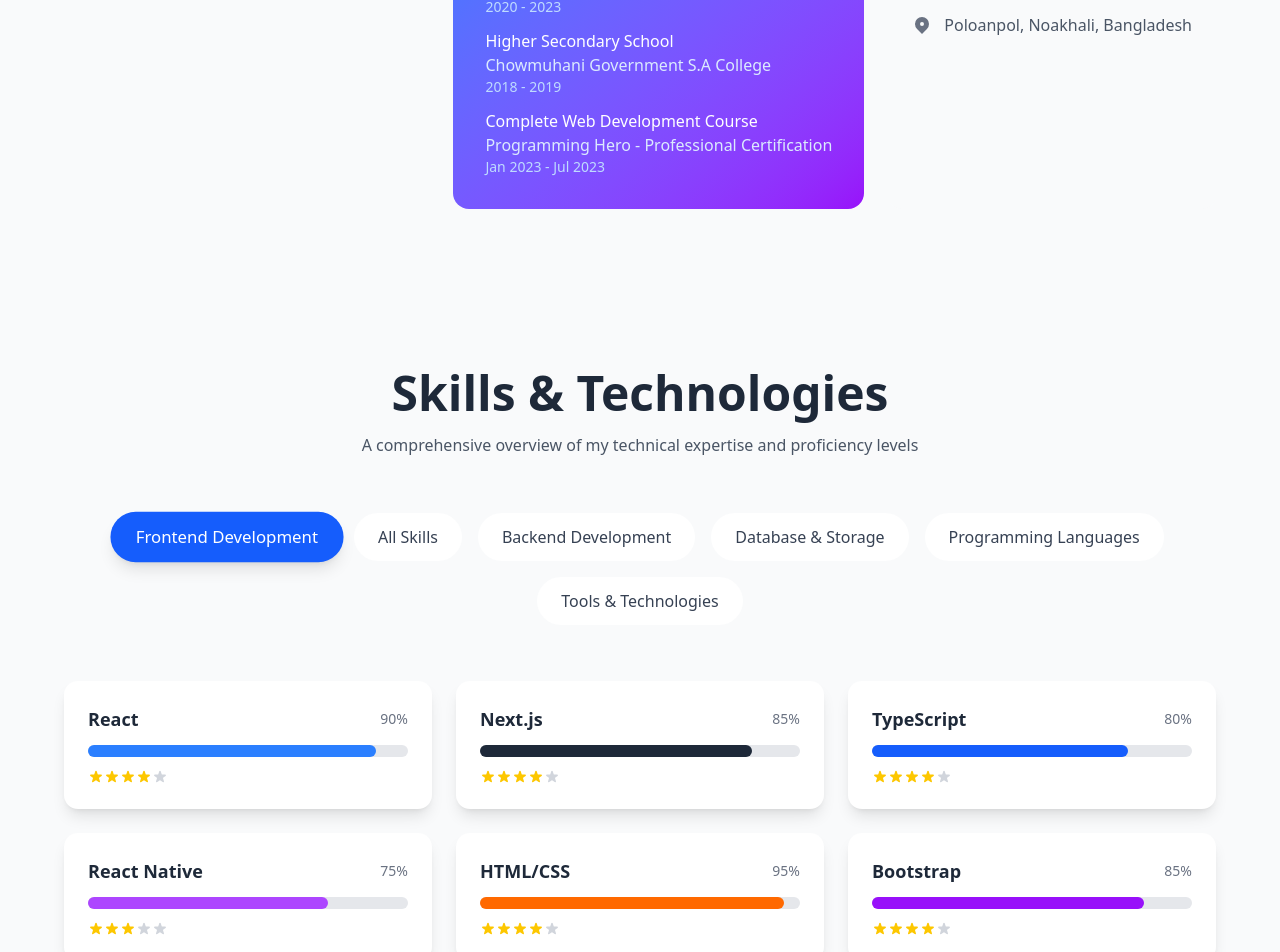
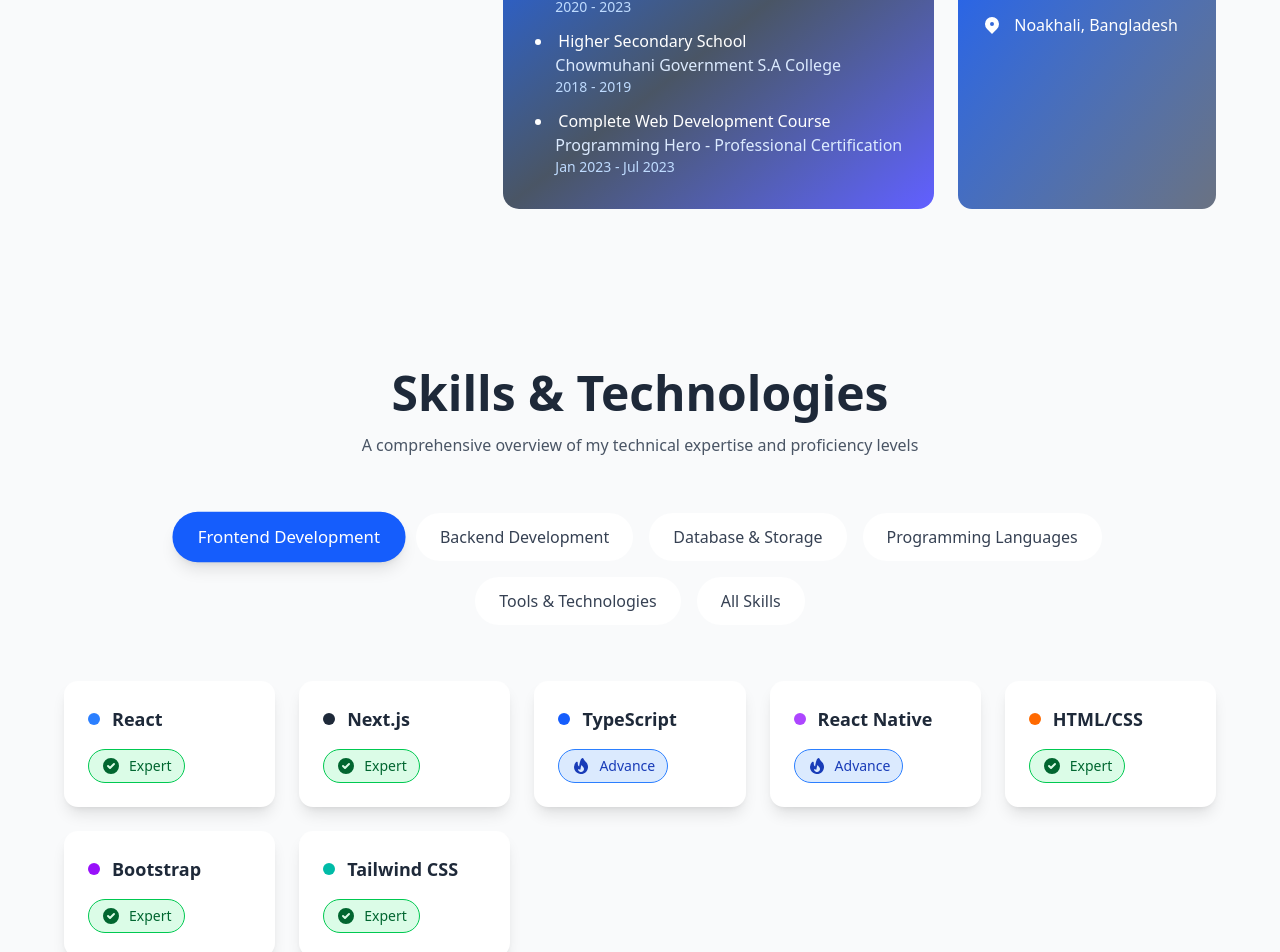
Before and after one commit to sakil470004/portfolio-mynul-3, a Next.js app: page / in a window 1280 px wide. Shown: the part 1700-2652 px from the top of the page. Built offline with nearby package versions, Linux system fonts and the light colour scheme.

Commit message:
updated ui

```diff
--- a/app/components/About.tsx
+++ b/app/components/About.tsx
@@ -92,70 +92,60 @@ const About = () => {
           </div>
           <div className="space-x-6 md:flex md:justify-end mt-16 lg:mt-20">
             {/* education */}
-            <div className="bg-gradient-to-br from-blue-500 to-purple-600 p-8 rounded-2xl text-white">
+            <div className="bg-gradient-to-br from-blue-600 via-gray-600 to-indigo-500 p-8 rounded-2xl text-white">
               <h4 className="text-xl font-semibold mb-4">Education</h4>
-              <div className="space-y-3">
-                <div>
-                  <h5 className="font-medium">
-                    BSc in Computer Science and Engineering
-                  </h5>
-                  <p className="text-blue-100">
-                    Manarat International University, Dhaka
-                  </p>
-                  <p className="text-blue-200 text-sm">2020 - 2023</p>
-                </div>
-                <div>
-                  <h5 className="font-medium">Higher Secondary School</h5>
-                  <p className="text-blue-100">
-                    Chowmuhani Government S.A College
-                  </p>
-                  <p className="text-blue-200 text-sm">2018 - 2019</p>
-                </div>
-                <div>
-                  <h5 className="font-medium">
-                    Complete Web Development Course
-                  </h5>
-                  <p className="text-blue-100">
-                    Programming Hero - Professional Certification
-                  </p>
-                  <p className="text-blue-200 text-sm">Jan 2023 - Jul 2023</p>
-                </div>
-              </div>
+              <ul className="space-y-3 list-disc list-inside">
+                <li>
+                  <span className="font-medium">BSc in Computer Science and Engineering</span>
+                  <p className="text-blue-100 ml-5">Manarat International University, Dhaka</p>
+                  <p className="text-blue-200 text-sm ml-5">2020 - 2023</p>
+                </li>
+                <li>
+                  <span className="font-medium">Higher Secondary School</span>
+                  <p className="text-blue-100 ml-5">Chowmuhani Government S.A College</p>
+                  <p className="text-blue-200 text-sm ml-5">2018 - 2019</p>
+                </li>
+                <li>
+                  <span className="font-medium">Complete Web Development Course</span>
+                  <p className="text-blue-100 ml-5">Programming Hero - Professional Certification</p>
+                  <p className="text-blue-200 text-sm ml-5">Jan 2023 - Jul 2023</p>
+                </li>
+              </ul>
             </div>
             {/* contact info */}
-            <div className="bg-gray-50 dark:bg-gray-800 p-6 rounded-xl">
-              <h4 className="text-xl font-semibold mb-4 text-gray-800 dark:text-white">
+            <div className="bg-gradient-to-br from-blue-600  to-gray-500 text-white p-6 rounded-xl">
+              <h4 className="text-xl font-semibold mb-4  ">
                 Contact Info
               </h4>
               <div className="space-y-3">
                 <div className="flex items-center space-x-3">
                   <svg
-                    className="w-5 h-5 text-gray-500"
+                    className="w-5 h-5 "
                     fill="currentColor"
                     viewBox="0 0 20 20"
                   >
                     <path d="M2.003 5.884L10 9.882l7.997-3.998A2 2 0 0016 4H4a2 2 0 00-1.997 1.884z" />
                     <path d="M18 8.118l-8 4-8-4V14a2 2 0 002 2h12a2 2 0 002-2V8.118z" />
                   </svg>
-                  <span className="text-gray-600 dark:text-gray-300">
+                  <span >
                     mynul.sakil@gmail.com
                   </span>
                 </div>
                 <div className="flex items-center space-x-3">
                   <svg
-                    className="w-5 h-5 text-gray-500"
+                    className="w-5 h-5 "
                     fill="currentColor"
                     viewBox="0 0 20 20"
                   >
                     <path d="M2 3a1 1 0 011-1h2.153a1 1 0 01.986.836l.74 4.435a1 1 0 01-.54 1.06l-1.548.773a11.037 11.037 0 006.105 6.105l.774-1.548a1 1 0 011.059-.54l4.435.74a1 1 0 01.836.986V17a1 1 0 01-1 1h-2C7.82 18 2 12.18 2 5V3z" />
                   </svg>
-                  <span className="text-gray-600 dark:text-gray-300">
+                  <span >
                     (+880) 1581477504
                   </span>
                 </div>
                 <div className="flex items-center space-x-3">
                   <svg
-                    className="w-5 h-5 text-gray-500"
+                    className="w-5 h-5 "
                     fill="currentColor"
                     viewBox="0 0 20 20"
                   >
@@ -165,8 +155,8 @@ const About = () => {
                       clipRule="evenodd"
                     />
                   </svg>
-                  <span className="text-gray-600 dark:text-gray-300">
-                    Poloanpol, Noakhali, Bangladesh
+                  <span >
+                    Noakhali, Bangladesh
                   </span>
                 </div>
               </div>
--- a/app/components/Certifications.tsx
+++ b/app/components/Certifications.tsx
@@ -39,7 +39,7 @@ const Certifications = () => {
       certificate_link: 'https://drive.google.com/file/d/1N7KB9OFvoNXxKuE3MCTzo03UovA0NIm0/view?usp=drive_link',
       logo_path: 'manarat-logo.jpeg',
       alt_name: 'Manarat International University',
-      color: 'from-purple-500 to-pink-600'
+      color: 'from-blue-500 from-45% to-blue-700'
     }
   ];
 
--- a/app/components/Experience.tsx
+++ b/app/components/Experience.tsx
@@ -32,7 +32,7 @@ const Experience = () => {
         'Created comprehensive documentation and research reports for project stakeholders and academic publications.'
       ],
       technologies: ['Python', 'OpenCV', 'TensorFlow', 'Machine Learning', 'Data Analysis', 'Database Management', 'Research Methodology'],
-      color: 'from-purple-600 to-indigo-600'
+      color: 'from-blue-500 from-45% to-blue-700'
     },
     {
       title: 'Full Stack Developer',
@@ -153,25 +153,7 @@ const Experience = () => {
             ))}
           </div>
 
-          {/* Summary Stats */}
-          <div className="mt-16 grid md:grid-cols-4 gap-6">
-            <div className="text-center bg-gradient-to-br from-blue-500 to-purple-600 text-white p-6 rounded-xl">
-              <div className="text-3xl font-bold mb-2">2+</div>
-              <div className="text-blue-100">Years Experience</div>
-            </div>
-            <div className="text-center bg-gradient-to-br from-green-500 to-blue-600 text-white p-6 rounded-xl">
-              <div className="text-3xl font-bold mb-2">35%</div>
-              <div className="text-green-100">Performance Improvement</div>
-            </div>
-            <div className="text-center bg-gradient-to-br from-purple-500 to-pink-600 text-white p-6 rounded-xl">
-              <div className="text-3xl font-bold mb-2">100%</div>
-              <div className="text-purple-100">On-time Delivery</div>
-            </div>
-            <div className="text-center bg-gradient-to-br from-orange-500 to-red-600 text-white p-6 rounded-xl">
-              <div className="text-3xl font-bold mb-2">50%</div>
-              <div className="text-orange-100">Bug Reduction</div>
-            </div>
-          </div>
+
         </div>
       </div>
     </section>
--- a/app/components/FloatingActionButton.tsx
+++ b/app/components/FloatingActionButton.tsx
@@ -97,7 +97,7 @@ const FloatingActionButton = () => {
       {/* Main FAB */}
       <button
         onClick={() => setIsOpen(!isOpen)}
-        className={`w-16 h-16 bg-gradient-to-r from-blue-600 to-purple-600 hover:from-blue-700 hover:to-purple-700 text-white rounded-full shadow-lg flex items-center justify-center transition-all duration-300 hover:scale-110 ${
+        className={`w-16 h-16 bg-gradient-to-r from-blue-600 to-gray-600  hover:from-blue-700 hover:to-indigo-700 text-white rounded-full shadow-lg flex items-center justify-center transition-all duration-300 hover:scale-110 ${
           isOpen ? 'rotate-45' : 'rotate-0'
         }`}
       >
--- a/app/components/Hero.tsx
+++ b/app/components/Hero.tsx
@@ -38,7 +38,7 @@ const Hero = () => {
   };
 
   return (
-    <section id="hero" className="py-20 md:py-0 min-h-screen flex items-center justify-center bg-gradient-to-br from-blue-600 via-purple-600 to-indigo-800 text-white relative overflow-hidden">
+    <section id="hero" className="py-20 md:py-0 min-h-screen flex items-center justify-center bg-gradient-to-br from-blue-600 via-gray-600 to-indigo-500 text-white relative overflow-hidden">
       <div className="absolute inset-0 bg-black opacity-20"></div>
 
       {/* Animated background elements */}
--- a/app/components/Skills.tsx
+++ b/app/components/Skills.tsx
@@ -5,94 +5,72 @@ import { useState } from 'react';
 const Skills = () => {
   const [activeCategory, setActiveCategory] = useState('frontend');
 
-  const skillsData = {
+  const skillsDataUnprocessed = {
     frontend: {
       title: 'Frontend Development',
       skills: [
-        { name: 'React', level: 90, color: 'bg-blue-500' },
-        { name: 'Next.js', level: 85, color: 'bg-gray-800' },
-        { name: 'TypeScript', level: 80, color: 'bg-blue-600' },
-        { name: 'React Native', level: 75, color: 'bg-purple-500' },
-        { name: 'HTML/CSS', level: 95, color: 'bg-orange-500' },
-        { name: 'Bootstrap', level: 85, color: 'bg-purple-600' },
-        { name: 'Tailwind CSS', level: 90, color: 'bg-teal-500' }
+        { name: 'React', expertise: 'Expert', color: 'bg-blue-500' },
+        { name: 'Next.js', expertise: 'Expert', color: 'bg-gray-800' },
+        { name: 'TypeScript', expertise: 'Advance', color: 'bg-blue-600' },
+        { name: 'React Native', expertise: 'Advance', color: 'bg-purple-500' },
+        { name: 'HTML/CSS', expertise: 'Expert', color: 'bg-orange-500' },
+        { name: 'Bootstrap', expertise: 'Expert', color: 'bg-purple-600' },
+        { name: 'Tailwind CSS', expertise: 'Expert', color: 'bg-teal-500' }
       ]
     },
-    all:{
-      title: 'All Skills',
-      skills: [
-        { name: 'React', level: 90, color: 'bg-blue-500' },
-        { name: 'Next.js', level: 85, color: 'bg-gray-800' },
-        { name: 'TypeScript', level: 80, color: 'bg-blue-600' },
-        { name: 'React Native', level: 75, color: 'bg-purple-500' },
-        { name: 'HTML/CSS', level: 95, color: 'bg-orange-500' },
-        { name: 'Bootstrap', level: 85, color: 'bg-purple-600' },
-        { name: 'Tailwind CSS', level: 90, color: 'bg-teal-500' },
-        { name: 'Node.js', level: 90, color: 'bg-green-500' },
-        { name: 'Express.js', level: 85, color: 'bg-gray-700' },
-        { name: 'REST APIs', level: 88, color: 'bg-blue-500' },
-        { name: 'JWT', level: 80, color: 'bg-red-500' },
-        { name: 'Prisma', level: 75, color: 'bg-indigo-500' },
-        { name: 'Django', level: 70, color: 'bg-green-700' },
-        { name: 'Stripe Integration', level: 85, color: 'bg-purple-600' },
-        { name: 'MongoDB', level: 90, color: 'bg-green-600' },
-        { name: 'Firebase', level: 85, color: 'bg-yellow-500' },
-        { name: 'MySQL', level: 80, color: 'bg-blue-600' },
-        { name: 'AWS S3', level: 75, color: 'bg-orange-500' },
-        { name: 'JavaScript', level: 92, color: 'bg-yellow-400' },
-        { name: 'Python', level: 80, color: 'bg-blue-500' },
-        { name: 'Java', level: 75, color: 'bg-red-600' },
-        { name: 'C/C++', level: 70, color: 'bg-gray-600' },
-        { name: 'Git/GitHub', level: 90, color: 'bg-gray-800' },
-        { name: 'AWS EC2', level: 85, color: 'bg-orange-600' },
-        { name: 'Docker', level: 75, color: 'bg-blue-600' },
-        { name: 'Jest', level: 80, color: 'bg-red-500' },
-        { name: 'Postman', level: 85, color: 'bg-orange-500' },
-        { name: 'VS Code', level: 95, color: 'bg-blue-500' },
-        { name: 'Figma', level: 70, color: 'bg-purple-500' }
-      ]
-    },
+
     backend: {
       title: 'Backend Development',
       skills: [
-        { name: 'Node.js', level: 90, color: 'bg-green-500' },
-        { name: 'Express.js', level: 85, color: 'bg-gray-700' },
-        { name: 'REST APIs', level: 88, color: 'bg-blue-500' },
-        { name: 'JWT', level: 80, color: 'bg-red-500' },
-        { name: 'Prisma', level: 75, color: 'bg-indigo-500' },
-        { name: 'Django', level: 70, color: 'bg-green-700' },
-        { name: 'Stripe Integration', level: 85, color: 'bg-purple-600' }
+        { name: 'Node.js', expertise: 'Expert', color: 'bg-green-500' },
+        { name: 'Express.js', expertise: 'Expert', color: 'bg-gray-700' },
+        { name: 'REST APIs', expertise: 'Expert', color: 'bg-blue-500' },
+        { name: 'JWT', expertise: 'Advance', color: 'bg-red-500' },
+        { name: 'Prisma', expertise: 'Beginner', color: 'bg-indigo-500' },
+        { name: 'Django', expertise: 'Beginner', color: 'bg-green-700' },
+        { name: 'Stripe Integration', expertise: 'Beginner', color: 'bg-purple-600' }
       ]
     },
     database: {
       title: 'Database & Storage',
       skills: [
-        { name: 'MongoDB', level: 90, color: 'bg-green-600' },
-        { name: 'Firebase', level: 85, color: 'bg-yellow-500' },
-        { name: 'MySQL', level: 80, color: 'bg-blue-600' },
-        { name: 'AWS S3', level: 75, color: 'bg-orange-500' }
+        { name: 'MongoDB', expertise: 'Expert', color: 'bg-green-600' },
+        { name: 'Firebase', expertise: 'Expert', color: 'bg-yellow-500' },
+        { name: 'MySQL', expertise: 'Advance', color: 'bg-blue-600' },
+        { name: 'AWS S3', expertise: 'Beginner', color: 'bg-orange-500' },
+        { name: 'PostgreSQL', expertise: 'Beginner', color: 'bg-blue-700' },
+        { name: 'SQLite', expertise: 'Beginner', color: 'bg-gray-500' }
+
+
       ]
     },
     languages: {
       title: 'Programming Languages',
       skills: [
-        { name: 'JavaScript', level: 92, color: 'bg-yellow-400' },
-        { name: 'Python', level: 80, color: 'bg-blue-500' },
-        { name: 'Java', level: 75, color: 'bg-red-600' },
-        { name: 'C/C++', level: 70, color: 'bg-gray-600' }
+        { name: 'JavaScript', expertise: 'Expert', color: 'bg-yellow-400' },
+        { name: 'Python', expertise: 'Advance', color: 'bg-blue-500' },
+        { name: 'Java', expertise: 'Advance', color: 'bg-red-600' },
+        { name: 'C/C++', expertise: 'Advance', color: 'bg-gray-600' }
       ]
     },
     tools: {
       title: 'Tools & Technologies',
       skills: [
-        { name: 'Git/GitHub', level: 90, color: 'bg-gray-800' },
-        { name: 'AWS EC2', level: 85, color: 'bg-orange-600' },
-        { name: 'Docker', level: 75, color: 'bg-blue-600' },
-        { name: 'Jest', level: 80, color: 'bg-red-500' },
-        { name: 'Postman', level: 85, color: 'bg-orange-500' },
-        { name: 'VS Code', level: 95, color: 'bg-blue-500' },
-        { name: 'Figma', level: 70, color: 'bg-purple-500' }
+        { name: 'Git/GitHub', expertise: 'Expert', color: 'bg-gray-800' },
+        { name: 'AWS EC2', expertise: 'Expert', color: 'bg-orange-600' },
+        { name: 'Docker', expertise: 'Advance', color: 'bg-blue-600' },
+        { name: 'Jest', expertise: 'Advance', color: 'bg-red-500' },
+        { name: 'Postman', expertise: 'Expert', color: 'bg-orange-500' },
+        { name: 'VS Code', expertise: 'Expert', color: 'bg-blue-500' },
+        { name: 'Figma', expertise: 'Advance', color: 'bg-purple-500' }
       ]
+    }
+  };
+  const skillsData = {
+    ...skillsDataUnprocessed,
+    all: {
+      title: 'All Skills',
+      skills: Object.values(skillsDataUnprocessed).flatMap(category => category.skills)
     }
   };
 
@@ -127,52 +105,57 @@ const Skills = () => {
           </div>
 
           {/* Skills Grid */}
-          <div className="grid md:grid-cols-2 lg:grid-cols-3 gap-6">
-            {skillsData[activeCategory as keyof typeof skillsData].skills.map((skill) => (
+          <div className="grid sm:grid-cols-1 md:grid-cols-3 lg:grid-cols-5 gap-6">
+            {skillsData[activeCategory as keyof typeof skillsData].skills.map((skill) => {
+              const expertiseStyles = {
+                Expert: 'bg-green-100 text-green-800 dark:bg-green-900 dark:text-green-300 border-green-500',
+                Advance: 'bg-blue-100 text-blue-800 dark:bg-blue-900 dark:text-blue-300 border-blue-500',
+                Beginner: 'bg-yellow-100 text-yellow-800 dark:bg-yellow-900 dark:text-yellow-300 border-yellow-500'
+              };
+
+              const expertiseIcons = {
+                Expert: (
+                  <svg className="w-5 h-5" fill="currentColor" viewBox="0 0 20 20">
+                    <path fillRule="evenodd" d="M10 18a8 8 0 100-16 8 8 0 000 16zm3.707-9.293a1 1 0 00-1.414-1.414L9 10.586 7.707 9.293a1 1 0 00-1.414 1.414l2 2a1 1 0 001.414 0l4-4z" clipRule="evenodd" />
+                  </svg>
+                ),
+                Advance: (
+                  <svg className="w-5 h-5" fill="currentColor" viewBox="0 0 20 20">
+                    <path fillRule="evenodd" d="M12.395 2.553a1 1 0 00-1.45-.385c-.345.23-.614.558-.822.88-.214.33-.403.713-.57 1.116-.334.804-.614 1.768-.84 2.734a31.365 31.365 0 00-.613 3.58 2.64 2.64 0 01-.945-1.067c-.328-.68-.398-1.534-.398-2.654A1 1 0 005.05 6.05 6.981 6.981 0 003 11a7 7 0 1011.95-4.95c-.592-.591-.98-.985-1.348-1.467-.363-.476-.724-1.063-1.207-2.03zM12.12 15.12A3 3 0 017 13s.879.5 2.5.5c0-1 .5-4 1.25-4.5.5 1 .786 1.293 1.371 1.879A2.99 2.99 0 0113 13a2.99 2.99 0 01-.879 2.121z" clipRule="evenodd" />
+                  </svg>
+                ),
+                Beginner: (
+                  <svg className="w-5 h-5" fill="currentColor" viewBox="0 0 20 20">
+                    <path d="M10.394 2.08a1 1 0 00-.788 0l-7 3a1 1 0 000 1.84L5.25 8.051a.999.999 0 01.356-.257l4-1.714a1 1 0 11.788 1.838L7.667 9.088l1.94.831a1 1 0 00.787 0l7-3a1 1 0 000-1.838l-7-3zM3.31 9.397L5 10.12v4.102a8.969 8.969 0 00-1.05-.174 1 1 0 01-.89-.89 11.115 11.115 0 01.25-3.762zM9.3 16.573A9.026 9.026 0 007 14.935v-3.957l1.818.78a3 3 0 002.364 0l5.508-2.361a11.026 11.026 0 01.25 3.762 1 1 0 01-.89.89 8.968 8.968 0 00-5.35 2.524 1 1 0 01-1.4 0z" />
+                  </svg>
+                )
+              };
+
+              return (
                 <div
                   key={skill.name}
                   className="bg-white dark:bg-gray-700 p-6 rounded-xl shadow-lg hover:shadow-xl transition-all duration-300 transform hover:-translate-y-2"
                 >
-                <div className="flex justify-between items-center mb-3">
+                  <div className="flex justify-between items-start mb-4">
+                    <div className="flex items-center gap-3">
+                      <div className={`w-3 h-3 rounded-full ${skill.color}`}></div>
                       <h4 className="text-lg font-semibold text-gray-800 dark:text-white">
                         {skill.name}
                       </h4>
-                  <span className="text-sm font-medium text-gray-500 dark:text-gray-400">
-                    {skill.level}%
-                  </span>
+                    </div>
                   </div>
 
-                <div className="w-full bg-gray-200 dark:bg-gray-600 rounded-full h-3">
-                  <div
-                    className={`h-3 rounded-full transition-all duration-1000 ease-out ${skill.color}`}
-                    style={{ width: `${skill.level}%` }}
-                  ></div>
-                </div>
-
-                <div className="mt-3">
-                  <div className="flex items-center">
-                    {[...Array(5)].map((_, i) => (
-                      <svg
-                        key={i}
-                        className={`w-4 h-4 ${
-                          i < Math.floor(skill.level / 20)
-                            ? 'text-yellow-400'
-                            : 'text-gray-300 dark:text-gray-600'
-                        }`}
-                        fill="currentColor"
-                        viewBox="0 0 20 20"
-                      >
-                        <path d="M9.049 2.927c.3-.921 1.603-.921 1.902 0l1.07 3.292a1 1 0 00.95.69h3.462c.969 0 1.371 1.24.588 1.81l-2.8 2.034a1 1 0 00-.364 1.118l1.07 3.292c.3.921-.755 1.688-1.54 1.118l-2.8-2.034a1 1 0 00-1.175 0l-2.8 2.034c-.784.57-1.838-.197-1.539-1.118l1.07-3.292a1 1 0 00-.364-1.118L2.98 8.72c-.783-.57-.38-1.81.588-1.81h3.461a1 1 0 00.951-.69l1.07-3.292z" />
-                      </svg>
-                    ))}
+                  <div className={`inline-flex items-center gap-2 px-3 py-1.5 rounded-full text-sm font-medium border ${expertiseStyles[skill.expertise as keyof typeof expertiseStyles]}`}>
+                    {expertiseIcons[skill.expertise as keyof typeof expertiseIcons]}
+                    <span>{skill.expertise}</span>
                   </div>
                 </div>
-              </div>
-            ))}
+              );
+            })}
           </div>
 
           {/* Problem Solving Section */}
-          <div className="mt-16 bg-gradient-to-r from-purple-600 to-blue-600 rounded-2xl p-8 text-white">
+          <div className="mt-16 bg-gradient-to-r from-blue-500 from-45% to-blue-700 rounded-2xl p-8 text-white">
             <h3 className="text-2xl font-bold mb-6 text-center">Problem Solving & Competitive Programming</h3>
             <div className="grid md:grid-cols-3 gap-6 text-center">
               <a
--- a/app/components/Stats.tsx
+++ b/app/components/Stats.tsx
@@ -28,7 +28,7 @@ const Stats = () => {
           <path strokeLinecap="round" strokeLinejoin="round" strokeWidth={2} d="M9 19v-6a2 2 0 00-2-2H5a2 2 0 00-2 2v6a2 2 0 002 2h2a2 2 0 002-2zm0 0V9a2 2 0 012-2h2a2 2 0 012 2v10m-6 0a2 2 0 002 2h2a2 2 0 002-2m0 0V5a2 2 0 012-2h2a2 2 0 012 2v14a2 2 0 01-2 2h-2a2 2 0 01-2-2z" />
         </svg>
       ),
-      color: "from-purple-500 to-pink-500"
+      color: "from-blue-500 from-45% to-blue-700"
     },
     {
       number: "100%",
```
Lines whose indentation alone changed are shown as unchanged.
